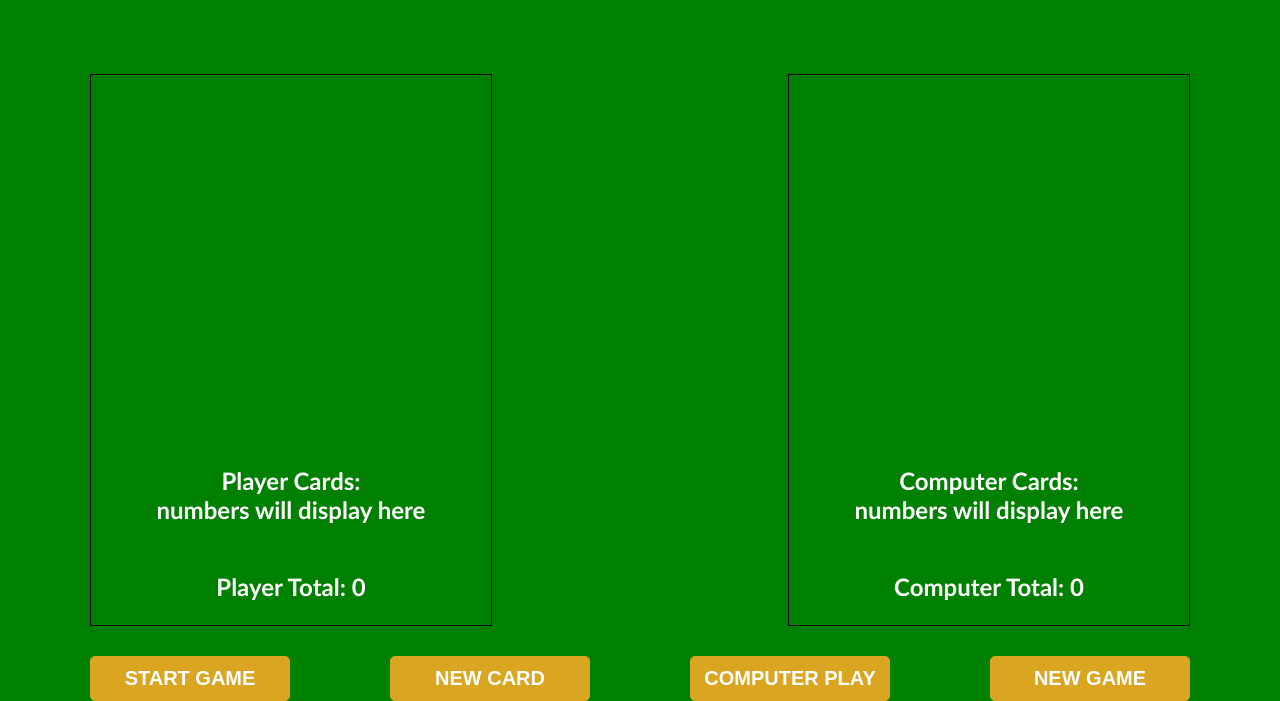
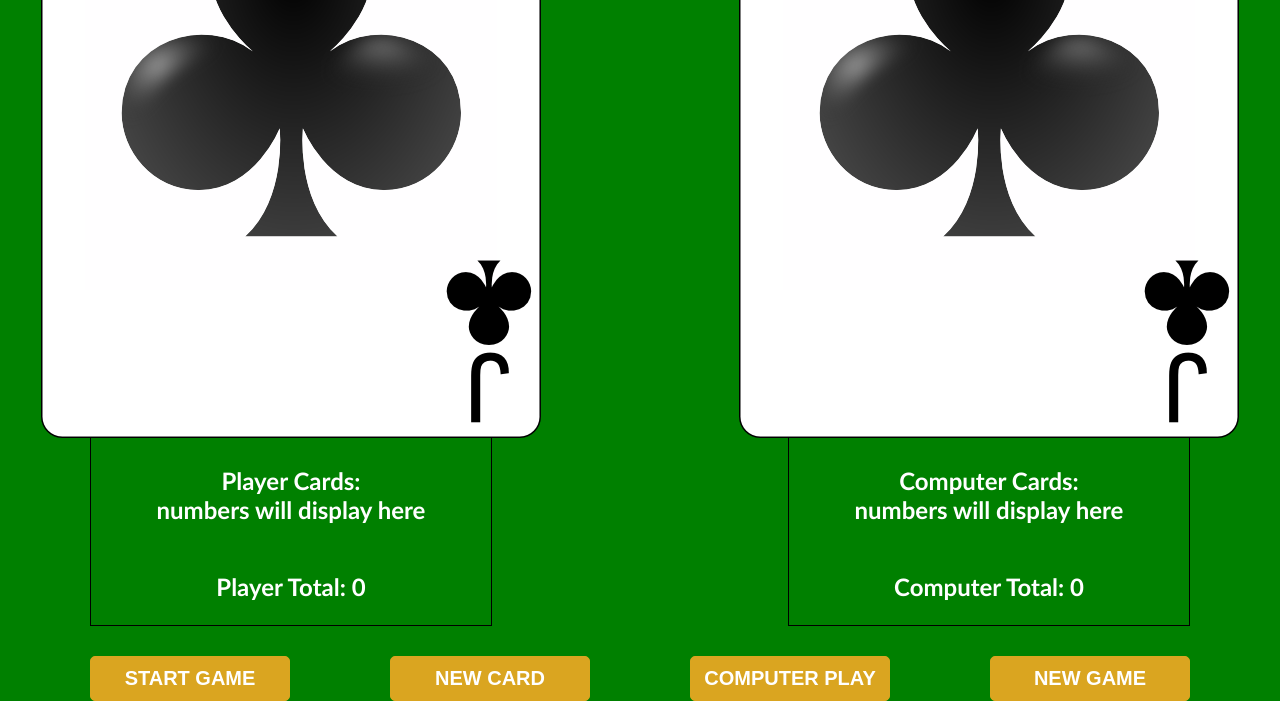
Before and after one commit to Balbader/BlackJack-game, a plain HTML site: page index.html in a window 1280 px wide. Shown: the part 417-1118 px from the top of the page. Drawn offline with Linux system fonts and the light colour scheme.

Commit message:
update UI
added cards img to player and computer components

```diff
--- a/index.html
+++ b/index.html
@@ -22,12 +22,20 @@
         <div id="container">
             <div class="players">
                 <div id="player">
+                    <div id="cards-img">
+                        <img id="img-1" src="./PNG-cards-1.3/jack_of_clubs.png" alt="" srcset="">
+                        <img id="img-2" src="./PNG-cards-1.3/jack_of_clubs.png" alt="" srcset="">
+                    </div>
                     <p id="cards">Player Cards:<br>
                         <span>numbers will display here</span>
                     </p>
                     <p id="sum-el">Player Total: 0</p>
                 </div>
                 <div id="computer">
+                    <div id="cards-img">
+                        <img id="img-1" src="./PNG-cards-1.3/jack_of_clubs.png" alt="" srcset="">
+                        <img id="img-2" src="./PNG-cards-1.3/jack_of_clubs.png" alt="" srcset="">
+                    </div>
                     <p id="computer-cards">Computer Cards:<br>
                         <span>numbers will display here</span>
                     </p>
```
